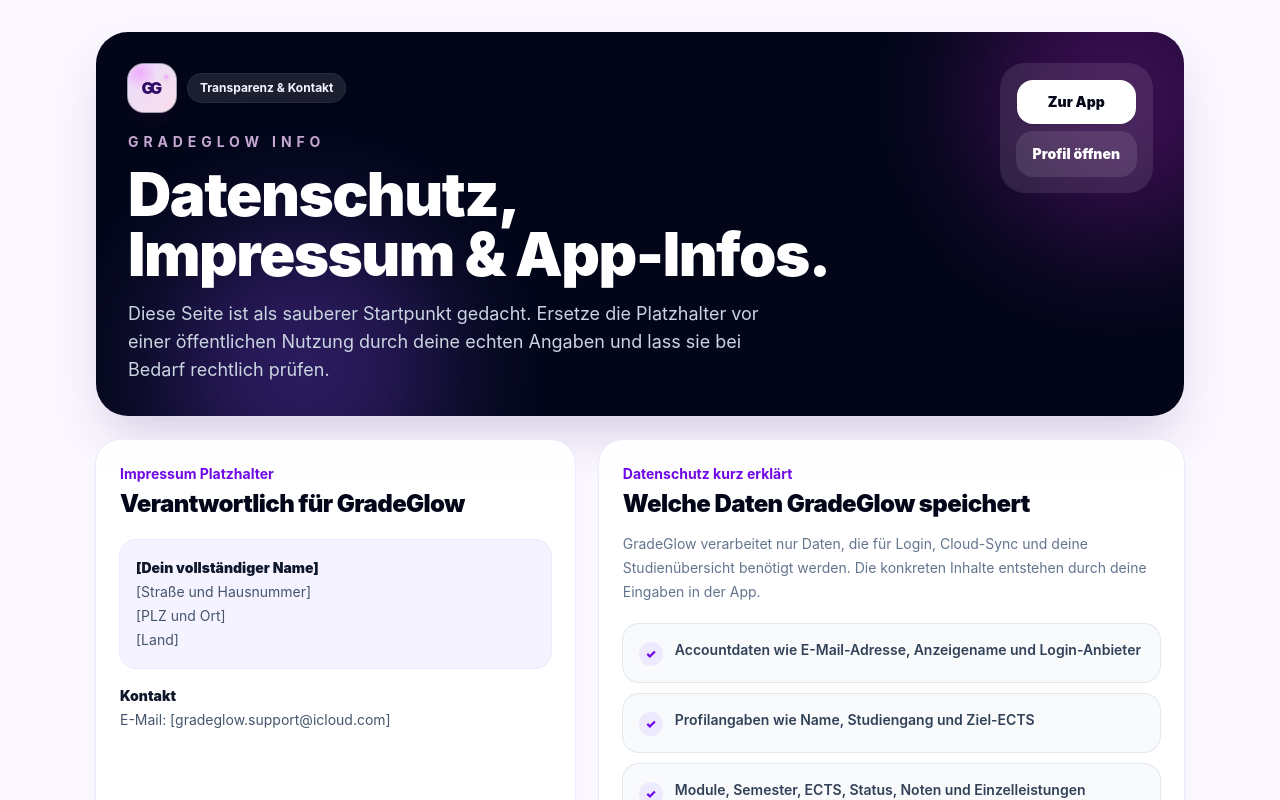
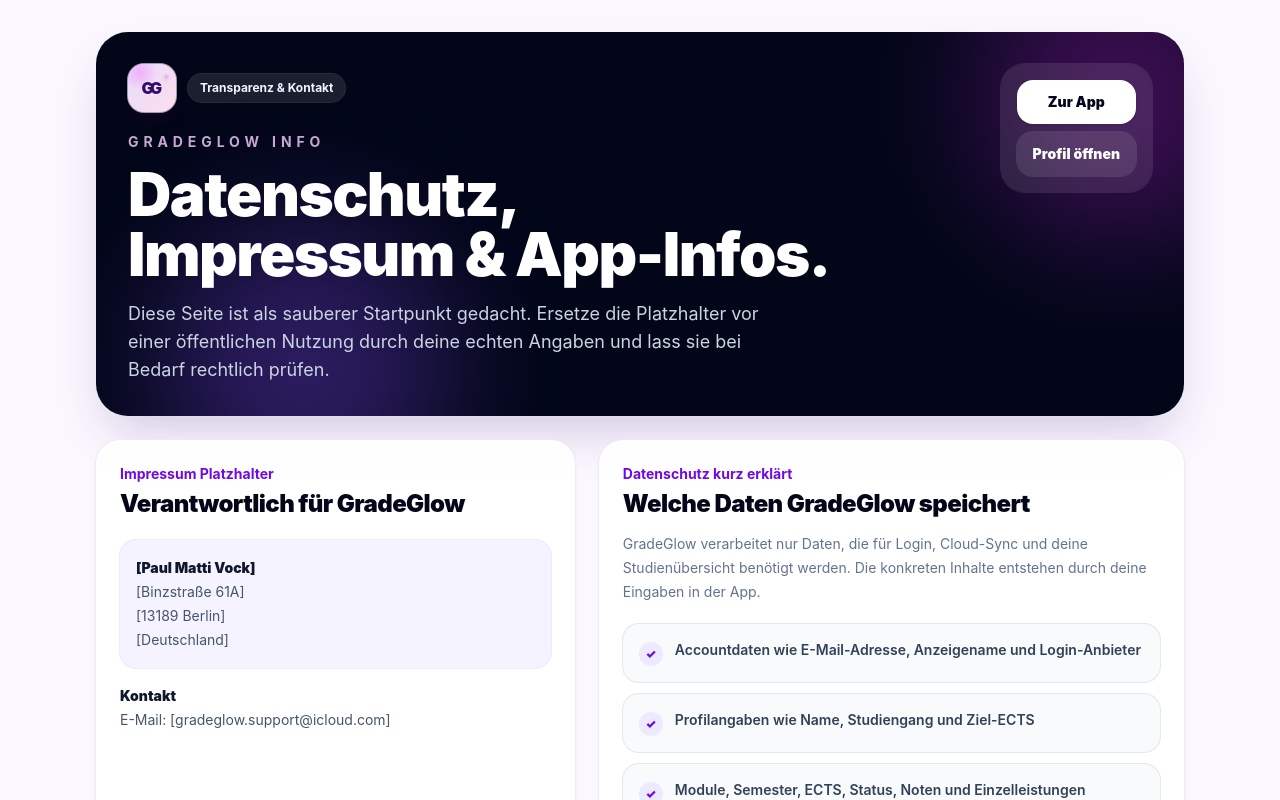
Before and after one commit to powl-ai/gradeglow, a Next.js app: page /info in a window 1280 px wide. Shown: the top 800 px of the page. Built offline with nearby package versions, Linux system fonts and the light colour scheme.

Commit message:
Add Verantwortlicher

```diff
--- a/src/app/info/page.tsx
+++ b/src/app/info/page.tsx
@@ -88,10 +88,10 @@ export default function InfoPage() {
             <h2 className="mt-1 text-2xl font-black tracking-tight">Verantwortlich für GradeGlow</h2>
             <div className="mt-5 space-y-4 text-sm leading-6 text-slate-600">
               <div className="rounded-2xl bg-violet-50 p-4 ring-1 ring-violet-100">
-                <p className="font-black text-slate-900">[Dein vollständiger Name]</p>
-                <p>[Straße und Hausnummer]</p>
-                <p>[PLZ und Ort]</p>
-                <p>[Land]</p>
+                <p className="font-black text-slate-900">[Paul Matti Vock]</p>
+                <p>[Binzstraße 61A]</p>
+                <p>[13189 Berlin]</p>
+                <p>[Deutschland]</p>
               </div>
 
               <div>
```
